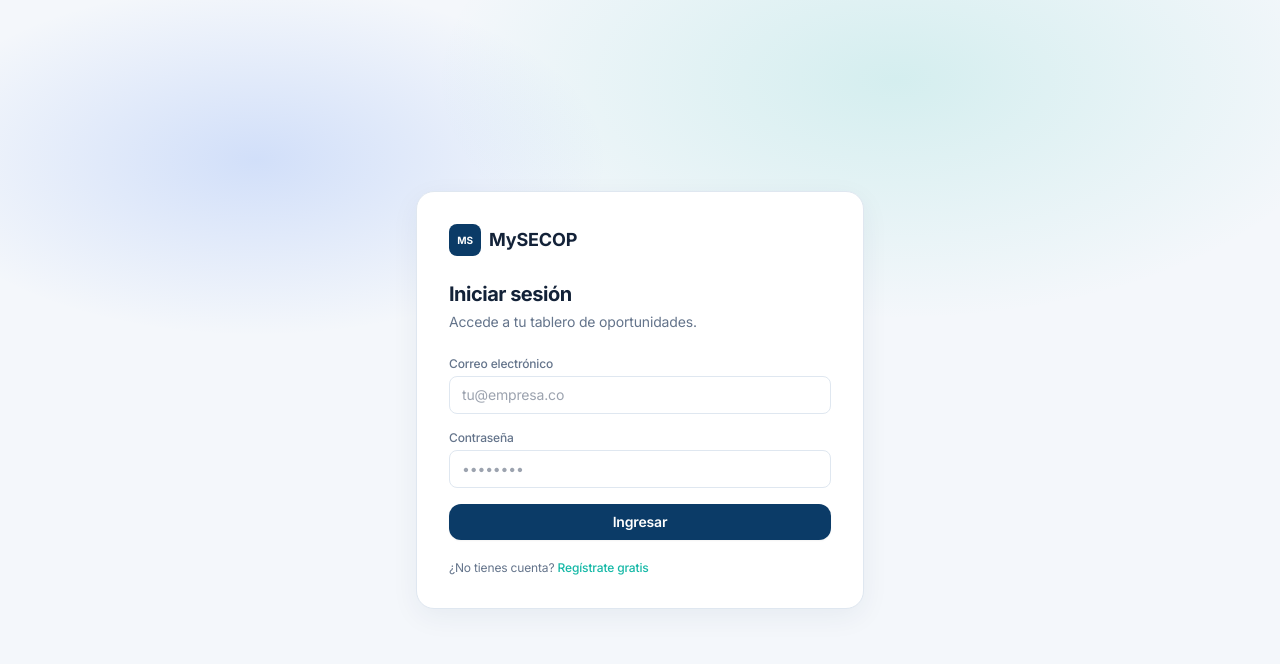
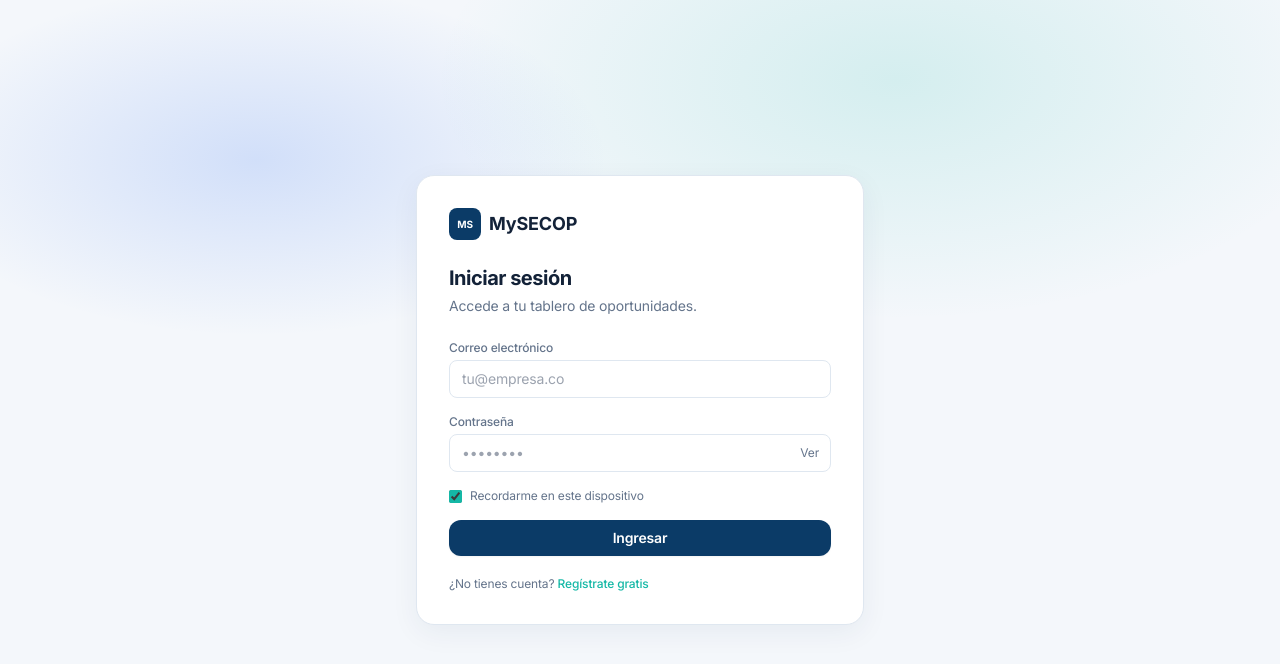
Before and after one commit to JCGarcia25/licitaia, a Next.js app in the folder frontend/: page /iniciar-sesion in a window 1280 px wide. Shown: the top 664 px of the page. Built offline with nearby package versions, Linux system fonts and the light colour scheme; no server answers.

Commit message:
feat: mejorar sesion y visibilidad de contraseña

```diff
--- a/frontend/app/iniciar-sesion/page.tsx
+++ b/frontend/app/iniciar-sesion/page.tsx
@@ -12,13 +12,15 @@ export default function IniciarSesion() {
   const [password, setPassword] = useState("");
   const [error, setError] = useState("");
   const [cargando, setCargando] = useState(false);
+  const [remember, setRemember] = useState(true);
+  const [mostrarPassword, setMostrarPassword] = useState(false);
 
   async function enviar(e: FormEvent) {
     e.preventDefault();
     setError("");
     setCargando(true);
     try {
-      await login(email, password);
+      await login(email, password, remember);
       router.push("/app");
     } catch (err) {
       setError(err instanceof Error ? err.message : "No fue posible iniciar sesión");
@@ -41,8 +43,9 @@ export default function IniciarSesion() {
             <Input type="email" required value={email} onChange={(e) => setEmail(e.target.value)} placeholder="tu@empresa.co" />
           </Field>
           <Field label="Contraseña">
-            <Input type="password" required value={password} onChange={(e) => setPassword(e.target.value)} placeholder="••••••••" />
+            <div className="relative"><Input type={mostrarPassword ? "text" : "password"} required value={password} onChange={(e) => setPassword(e.target.value)} placeholder="••••••••" className="pr-20" /><button type="button" onClick={() => setMostrarPassword((visible) => !visible)} className="text-muted absolute inset-y-0 right-3 text-xs hover:text-teal">{mostrarPassword ? "Ocultar" : "Ver"}</button></div>
           </Field>
+          <label className="text-muted flex items-center gap-2 text-xs"><input type="checkbox" checked={remember} onChange={(e) => setRemember(e.target.checked)} className="accent-teal" /> Recordarme en este dispositivo</label>
           {error ? <p className="text-xs text-red-600">{error}</p> : null}
           <Button type="submit" disabled={cargando} className="w-full">{cargando ? "Ingresando…" : "Ingresar"}</Button>
         </form>
--- a/frontend/components/auth.tsx
+++ b/frontend/components/auth.tsx
@@ -19,7 +19,7 @@ function userFromToken(token: string | null, fallbackEmail = ""): User | null {
 
 type AuthContextValue = {
   user: User | null;
-  login: (email: string, password: string) => Promise<void>;
+  login: (email: string, password: string, remember?: boolean) => Promise<void>;
   register: (email: string, password: string, fullName: string) => Promise<void>;
   logout: () => void;
 };
@@ -51,14 +51,14 @@ export function AuthProvider({ children }: { children: ReactNode }) {
       });
   }, []);
 
-  const login = useCallback(async (email: string, password: string) => {
+  const login = useCallback(async (email: string, password: string, remember = true) => {
     const form = new URLSearchParams({ username: email, password });
-    const data = await api<{ access_token: string }>("/api/auth/login", { method: "POST", body: form.toString(), headers: { "Content-Type": "application/x-www-form-urlencoded" } });
-    setToken(data.access_token);
+    const data = await api<{ access_token: string }>(`/api/auth/login?remember=${remember ? "true" : "false"}`, { method: "POST", body: form.toString(), headers: { "Content-Type": "application/x-www-form-urlencoded" } });
+    setToken(data.access_token, remember);
     try {
       setUser(await api<User>("/api/auth/me"));
     } catch {
-      setToken(data.access_token);
+      setToken(data.access_token, remember);
       setUser(userFromToken(data.access_token, email.trim().toLowerCase()));
     }
   }, []);
--- a/frontend/lib/api.ts
+++ b/frontend/lib/api.ts
@@ -4,15 +4,17 @@ const API = process.env.NEXT_PUBLIC_API_URL || "http://localhost:8000";
 
 export function getToken(): string | null {
   if (typeof window === "undefined") return null;
-  return localStorage.getItem("licitaia_token");
+  return localStorage.getItem("licitaia_token") || sessionStorage.getItem("licitaia_token");
 }
 
-export function setToken(token: string) {
-  localStorage.setItem("licitaia_token", token);
+export function setToken(token: string, remember = true) {
+  if (remember) localStorage.setItem("licitaia_token", token);
+  else sessionStorage.setItem("licitaia_token", token);
 }
 
 export function clearToken() {
   localStorage.removeItem("licitaia_token");
+  sessionStorage.removeItem("licitaia_token");
 }
 
 export async function api<T = any>(path: string, opts: RequestInit = {}): Promise<T> {
```
Also changed, not shown: 1 other file (tests, documents, lock files or other folders).
